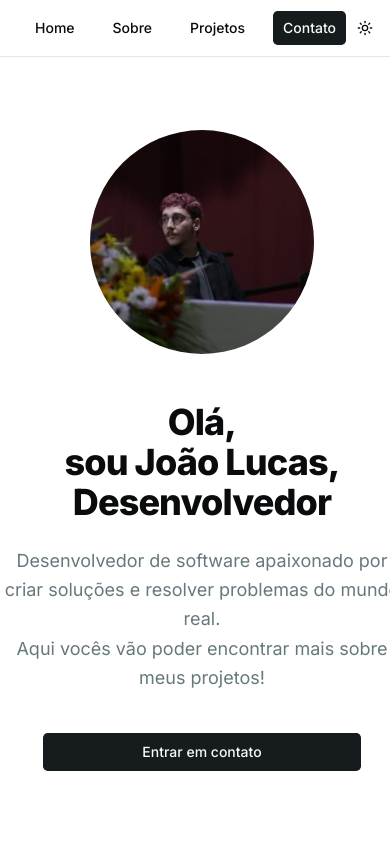
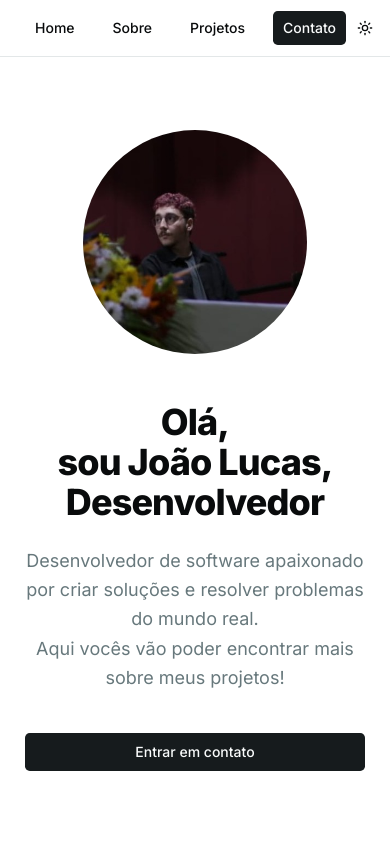
Before and after one commit to jlucassaldanha/web-portfolio, a Next.js app: page / in a window 390 px wide. Shown: the top 844 px of the page. Built offline with nearby package versions, Linux system fonts and the light colour scheme.

Commit message:
refactor: Correção de prioridade de imagem e tamanho de componentes na tela inicial

```diff
--- a/src/app/layout.tsx
+++ b/src/app/layout.tsx
@@ -26,7 +26,8 @@ export const metadata: Metadata = {
 export default function RootLayout({ children }: LayoutProps<"/">) {
   return (
     <html
-      lang="en"
+      lang="pt-BR"
+      suppressHydrationWarning
       className={cn("h-full", "antialiased", geistSans.variable, geistMono.variable, "font-sans", inter.variable)}
     >
       <body className="min-h-full flex flex-col">
--- a/src/components/myComponents/ProjectCard.tsx
+++ b/src/components/myComponents/ProjectCard.tsx
@@ -27,6 +27,7 @@ export default function ProjectCard({ title, description, repoUrl, deployUrl, im
             src={img}
             alt="Project cover"
             className="relative z-20 aspect-video object-cover rounded-md"
+            priority
           />
         </DeactivatableLink>
       </div>
--- a/src/components/sections/Hero/Hero.tsx
+++ b/src/components/sections/Hero/Hero.tsx
@@ -6,10 +6,10 @@ import Link from 'next/link';
 
 export default function Hero() {
   return (
-    <div className='max-w-7xl mx-auto px-0.5 py-16 md:py-32'>
+    <div className='max-w-7xl mx-auto px-6 py-16 md:py-32'>
       <div className='flex flex-col-reverse md:flex-row items-center gap-12 md:gap-8'>
         <div className='w-full md:w-2/3 flex flex-col gap-6 text-center md:text-left'>
-          <div className='w-100'>
+          <div className='w-full'>
             <TypographyH1>
               Olá,<br />
               sou João Lucas,<br />
@@ -27,7 +27,7 @@ export default function Hero() {
           </div>
 
           <div className='mt-4 flex justify-center md:justify-start'>
-            <Link className={cn(buttonVariants({ variant: "default" })) + " w-80 h-10"} href='/contact' >Entrar em contato</Link>
+            <Link className={cn(buttonVariants({ variant: "default" })) + " w-full sm:w-80 h-10 text-base"} href='/contact' >Entrar em contato</Link>
           </div>
         </div>
 
```
